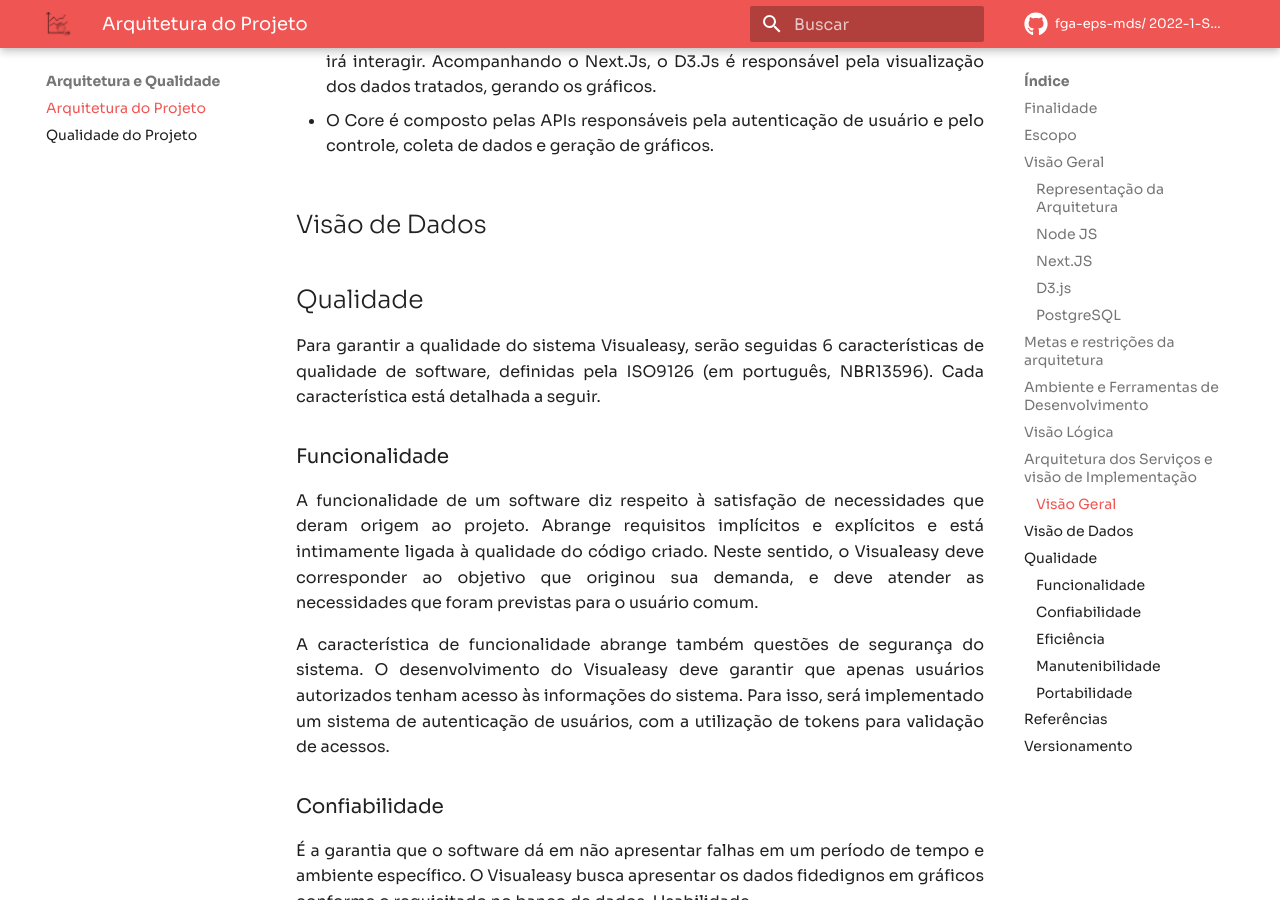
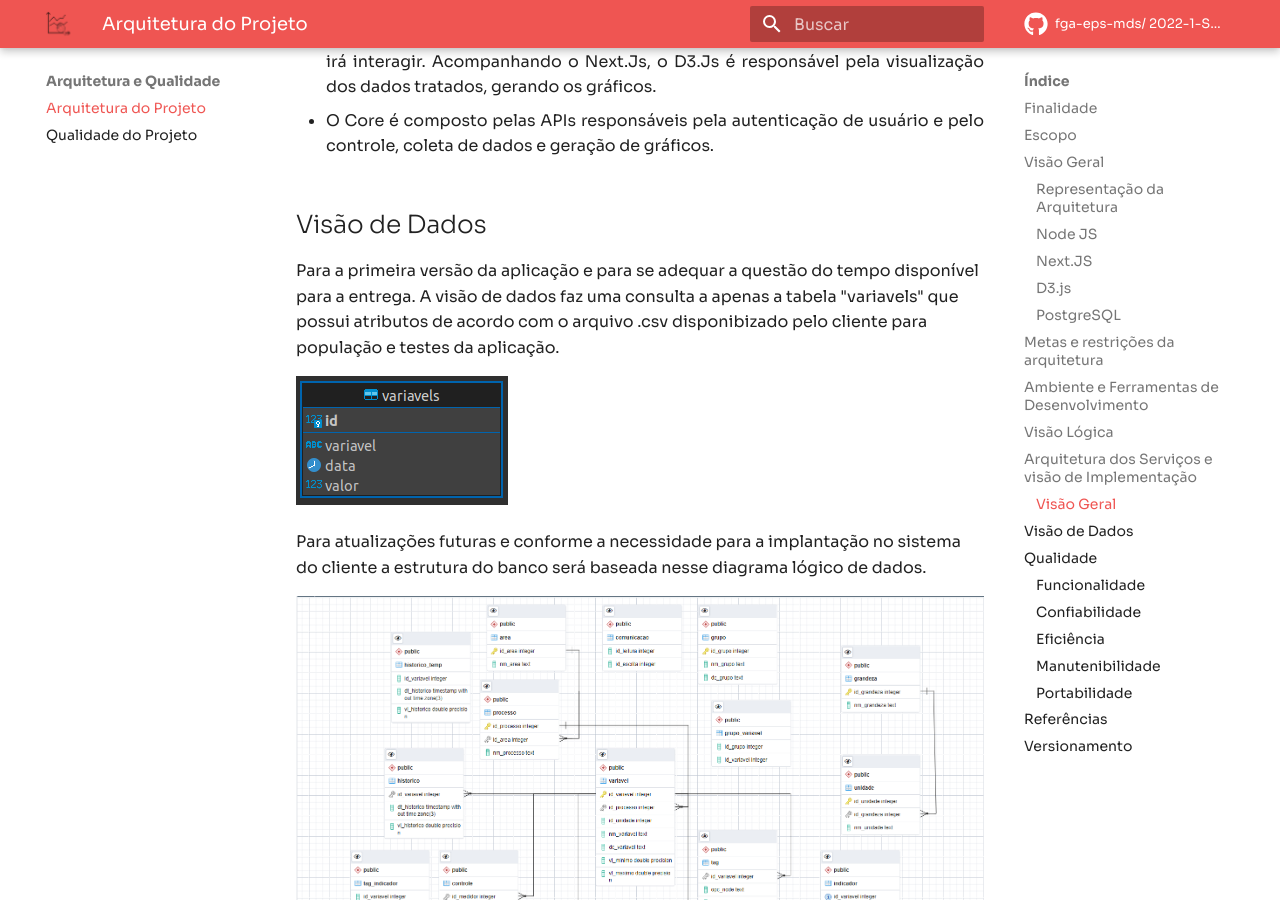
Before and after one commit to fga-eps-mds/2022-1-Visualeasy-Doc, an MkDocs documentation site: the page built from docs/documentacao/arquitetura.md, in a window 1280 px wide and 900 px high, scrolled down 4465 px. Built offline with MkDocs 1.6.1 and Material for MkDocs 9.7.7, drawn with Linux system fonts in a browser that asks for light colours; comment, search, counter and statistics services are not loaded; some of the changed text lies outside the part shown.

Commit message:
Adding Data Vision to arquitetura.md

```diff
--- a/docs/documentacao/arquitetura.md
+++ b/docs/documentacao/arquitetura.md
@@ -93,6 +93,13 @@ Cada microsserviço é detalhado da seguinte forma:
 
 ## Visão de Dados
 
+Para a primeira versão da aplicação e para se adequar a questão do tempo disponível para a entrega. A visão de dados faz uma consulta a apenas a tabela "variavels" que possui atributos de acordo com o arquivo .csv disponibizado pelo cliente para população e testes da aplicação.
+
+[![tabela_bd](images/tabela_bd.png)](images/tabela_bd.png)
+
+Para atualizações futuras e conforme a necessidade para a implantação no sistema do cliente a estrutura do banco será baseada nesse diagrama lógico de dados.
+
+[![visualeasy_dld](images/visualeasy_dld.png)](images/visualeasy_dld.png)
 
 ## Qualidade
 
@@ -147,3 +154,4 @@ Usabilidade</p>
 |19/07/2022|1.0|Criação do documento de arquitetura do projeto| [Bruna Santos](https://github.com/brunaalmeidasantos),[Estevão Reis](https://github.com/estevaoreis25), [Itallo Gravina](https://github.com/itallogravina), [Luis Bruno](https://github.com/lbrunofidelis), [Damarcones Porto](https://github.com/damarcones), [Bruno Nunes](https://github.com/brunocmo), [Marcos Vinicius](https://github.com/marcos-mv), [Gustavo Moreira](https://github.com/gustavoduartemoreira), [Gabriel Batalha](https://github.com/gustavoduartemoreira), [João Pedro](https://github.com/Joao-Pedro-Moura)|
 |23/07/2022|1.1|Correções e Adição do documento ao reposítório | [Marcos Vinicius](https://github.com/marcos-mv)
 |25/07/2022|1.2|Revisão ortográfica do documento| [Gustavo Moreira](https://github.com/gustavoduartemoreira)
+|01/08/2022|1.4|Adição do tópico Visão de Dados| [Marcos Vinicius](https://github.com/marcos-mv)
```
Also changed, not shown: docs/documentacao/custo.md (+1 -0 lines), docs/documentacao/images/tabela_bd.png (added), docs/documentacao/images/visualeasy_dld.png (added).
